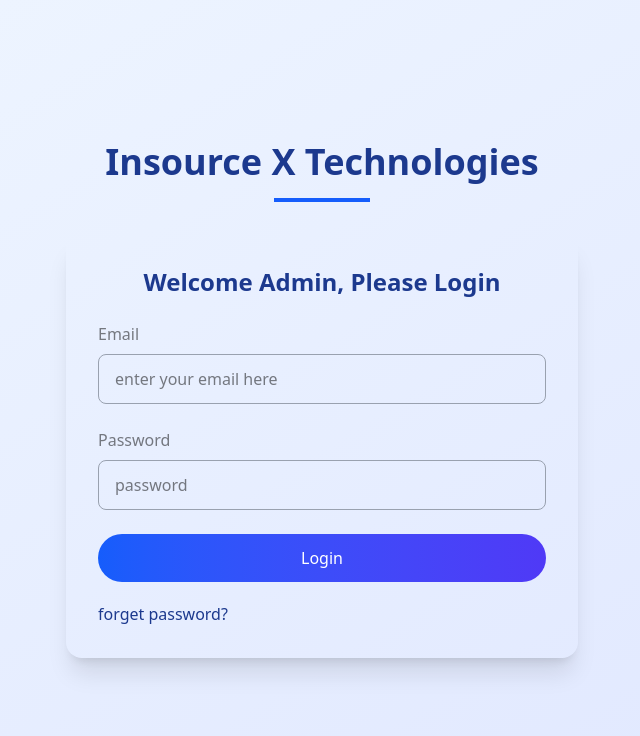
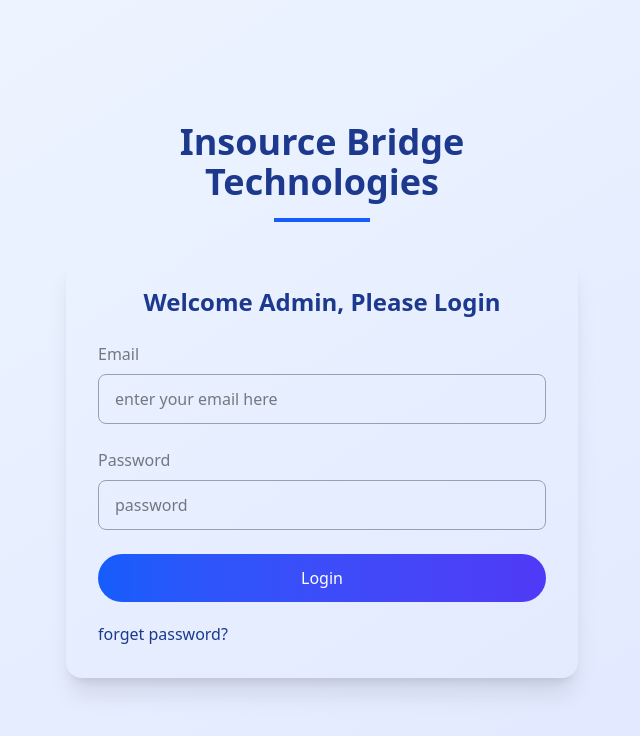
Before and after one commit to rafirafi03/InsourceXTech, a React (Vite) app in the folder frontend/: page /login in a window 1280 px wide. Shown: the top 736 px of the page, without its empty margins (318-958 px from the left). Built offline with nearby package versions, Linux system fonts and the light colour scheme; no server answers.

Commit message:
changed company name in login section

```diff
--- a/frontend/src/pages/Admin/login.tsx
+++ b/frontend/src/pages/Admin/login.tsx
@@ -59,7 +59,7 @@
             {/* Section Header */}
             <div className="text-center mb-8">
               <h2 className="text-4xl text-blue-900 font-bold mb-4">
-                Insource X Technologies
+                Insource Bridge Technologies
               </h2>
               <div className="w-24 h-1 bg-blue-600 mx-auto mb-6"></div>
             </div>
```
